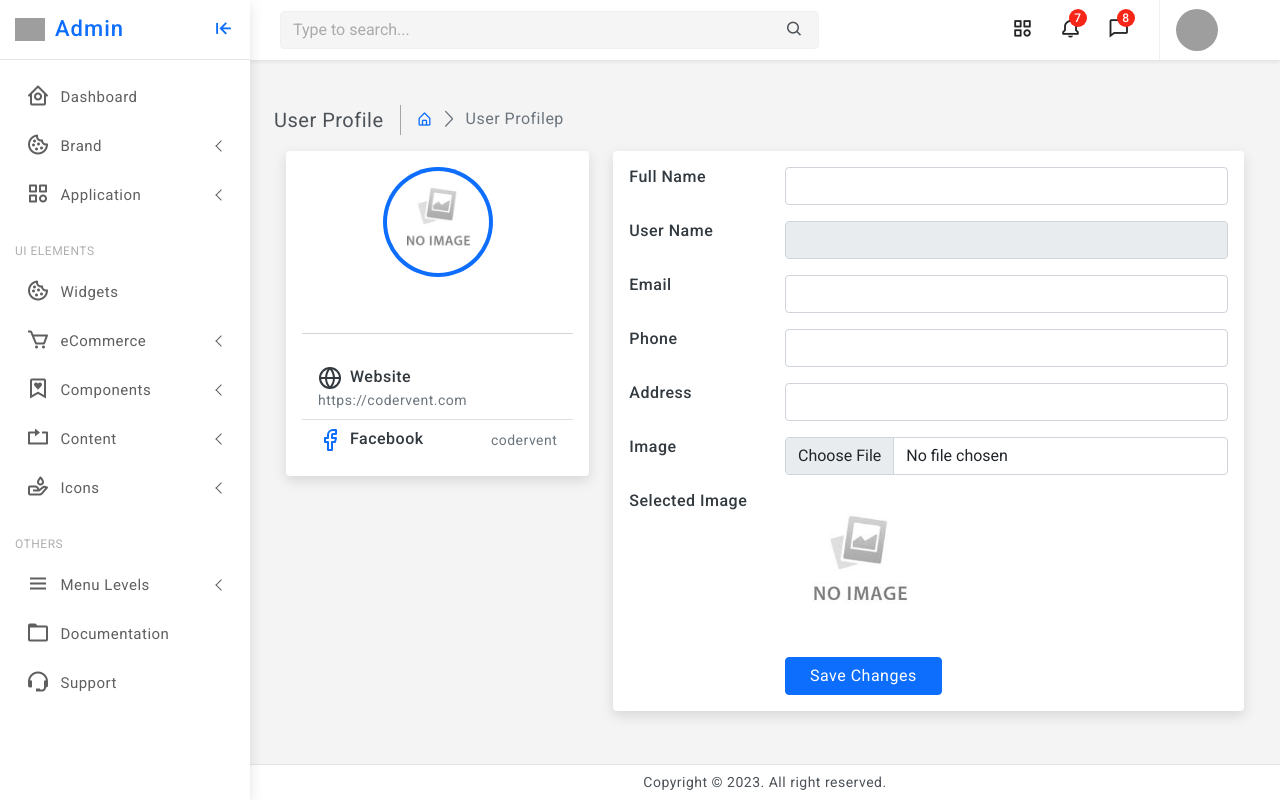
After one commit to monir0153/multivendorEcommerce, a Laravel app: page /admin/profile in a window 1280 px wide. The commit adds this page. Run offline with Laravel 10, Linux system fonts and the light colour scheme; data that the repository does not hold is empty; grey boxes are pictures that could not be loaded.

Commit message:
view admin profile setting & get data , select image in ajax

```diff
--- a/app/Http/Controllers/AdminController.php
+++ b/app/Http/Controllers/AdminController.php
@@ -2,6 +2,7 @@
 
 namespace App\Http\Controllers;
 
+use App\Models\User;
 use Illuminate\Http\RedirectResponse;
 use Illuminate\Http\Request;
 use Illuminate\Support\Facades\Auth;
@@ -23,4 +24,10 @@ class AdminController extends Controller
 
         return redirect('/login');
     }
+    public function AdminProfile()
+    {
+        $id = Auth::user()->id;
+        $user = User::find($id);
+        return view('admin.profile',['user' => $user]);
+    }
 }
--- a/resources/views/admin/body/header.blade.php
+++ b/resources/views/admin/body/header.blade.php
@@ -331,7 +331,7 @@
                     </div>
                 </a>
                 <ul class="dropdown-menu dropdown-menu-end">
-                    <li><a class="dropdown-item" href="javascript:;"><i class="bx bx-user"></i><span>Profile</span></a>
+                    <li><a class="dropdown-item" href="{{route('admin.profile')}}"><i class="bx bx-user"></i><span>Profile</span></a>
                     </li>
                     <li><a class="dropdown-item" href="javascript:;"><i class="bx bx-cog"></i><span>Settings</span></a>
                     </li>
--- /dev/null
+++ b/resources/views/admin/profile.blade.php
@@ -0,0 +1,132 @@
+@extends('admin.dashboard')
+@section('admin')
+<div class="page-content">
+    <!--breadcrumb-->
+    <div class="page-breadcrumb d-none d-sm-flex align-items-center mb-3">
+        <div class="breadcrumb-title pe-3">User Profile</div>
+        <div class="ps-3">
+            <nav aria-label="breadcrumb">
+                <ol class="breadcrumb mb-0 p-0">
+                    <li class="breadcrumb-item"><a href="javascript:;"><i class="bx bx-home-alt"></i></a>
+                    </li>
+                    <li class="breadcrumb-item active" aria-current="page">User Profilep</li>
+                </ol>
+            </nav>
+        </div>
+    </div>
+    <!--end breadcrumb-->
+    <div class="container">
+        <div class="main-body">
+            <div class="row">
+                <div class="col-lg-4">
+                    <div class="card">
+                        <div class="card-body">
+                            <div class="d-flex flex-column align-items-center text-center">
+                                <img src="{{!empty($user->image) ? url('upload/admin_image/'.$user->image) : url('upload/no_image.jpg')}}" alt="Admin" class="rounded-circle p-1 bg-primary" width="110">
+                                <div class="mt-3">
+                                    <h4>{{$user->name}}</h4>
+                                    <p class="text-secondary mb-1">{{$user->email}}</p>
+                                    <p class="text-muted font-size-sm">{{$user->address}}</p>
+                                </div>
+                            </div>
+                            <hr class="my-4" />
+                            <ul class="list-group list-group-flush">
+                                <li class="list-group-item d-flex justify-content-between align-items-center flex-wrap">
+                                    <h6 class="mb-0"><svg xmlns="http://www.w3.org/2000/svg" width="24" height="24" viewBox="0 0 24 24" fill="none" stroke="currentColor" stroke-width="2" stroke-linecap="round" stroke-linejoin="round" class="feather feather-globe me-2 icon-inline"><circle cx="12" cy="12" r="10"></circle><line x1="2" y1="12" x2="22" y2="12"></line><path d="M12 2a15.3 15.3 0 0 1 4 10 15.3 15.3 0 0 1-4 10 15.3 15.3 0 0 1-4-10 15.3 15.3 0 0 1 4-10z"></path></svg>Website</h6>
+                                    <span class="text-secondary">https://codervent.com</span>
+                                </li>
+
+                                <li class="list-group-item d-flex justify-content-between align-items-center flex-wrap">
+                                    <h6 class="mb-0"><svg xmlns="http://www.w3.org/2000/svg" width="24" height="24" viewBox="0 0 24 24" fill="none" stroke="currentColor" stroke-width="2" stroke-linecap="round" stroke-linejoin="round" class="feather feather-facebook me-2 icon-inline text-primary"><path d="M18 2h-3a5 5 0 0 0-5 5v3H7v4h3v8h4v-8h3l1-4h-4V7a1 1 0 0 1 1-1h3z"></path></svg>Facebook</h6>
+                                    <span class="text-secondary">codervent</span>
+                                </li>
+                            </ul>
+                        </div>
+                    </div>
+                </div>
+                <div class="col-lg-8">
+                    <div class="card">
+                        <div class="card-body">
+                            <div class="row mb-3">
+                                <div class="col-sm-3">
+                                    <h6 class="mb-0">Full Name</h6>
+                                </div>
+                                <div class="col-sm-9 text-secondary">
+                                    <input type="text" class="form-control" value="{{$user->name}}" />
+                                </div>
+                            </div>
+                            <div class="row mb-3">
+                                <div class="col-sm-3">
+                                    <h6 class="mb-0">User Name</h6>
+                                </div>
+                                <div class="col-sm-9 text-secondary">
+                                    <input type="text" class="form-control" value="{{$user->username}}" disabled/>
+                                </div>
+                            </div>
+                            <div class="row mb-3">
+                                <div class="col-sm-3">
+                                    <h6 class="mb-0">Email</h6>
+                                </div>
+                                <div class="col-sm-9 text-secondary">
+                                    <input type="text" class="form-control" value="{{$user->email}}" />
+                                </div>
+                            </div>
+                            <div class="row mb-3">
+                                <div class="col-sm-3">
+                                    <h6 class="mb-0">Phone</h6>
+                                </div>
+                                <div class="col-sm-9 text-secondary">
+                                    <input type="text" class="form-control" value="{{$user->phone}}" />
+                                </div>
+                            </div>
+                            <div class="row mb-3">
+                                <div class="col-sm-3">
+                                    <h6 class="mb-0">Address</h6>
+                                </div>
+                                <div class="col-sm-9 text-secondary">
+                                    <input type="text" class="form-control" value="{{$user->address}}" />
+                                </div>
+                            </div>
+                            <div class="row mb-3">
+                                <div class="col-sm-3">
+                                    <h6 class="mb-0">Image</h6>
+                                </div>
+                                <div class="col-sm-9 text-secondary">
+                                    <input type="file" class="form-control" name="" id="image"/>
+                                </div>
+                            </div>
+                            <div class="row mb-3">
+                                <div class="col-sm-3">
+                                    <h6 class="mb-0">Selected Image</h6>
+                                </div>
+                                <div class="col-sm-9 text-secondary">
+                                    <img id="showImage" src="{{!empty($user->image) ? url('upload/admin_image/'.$user->image) : url('upload/no_image.jpg')}}" alt="" width="150px">
+                                </div>
+                            </div>
+                            <div class="row">
+                                <div class="col-sm-3"></div>
+                                <div class="col-sm-9 text-secondary">
+                                    <input type="button" class="btn btn-primary px-4" value="Save Changes" />
+                                </div>
+                            </div>
+                        </div>
+                    </div>
+
+                </div>
+            </div>
+        </div>
+    </div>
+</div>
+<script src="https://ajax.googleapis.com/ajax/libs/jquery/3.6.4/jquery.min.js"></script>
+<script type="text/javascript">
+    $(document).ready(function(){
+        $('#image').change(function(e){
+            const reader = new FileReader();
+            reader.onload = function(e){
+                $('#showImage').attr('src',e.target.result);
+            }
+            reader.readAsDataURL(e.target.files['0']);
+        });
+    });
+</script>
+@endsection
--- a/routes/web.php
+++ b/routes/web.php
@@ -36,6 +36,7 @@ require __DIR__.'/auth.php';
 Route::prefix('admin')->group(function () {
     Route::get('dashboard', [AdminController::class, 'AdminDashboard']);
     Route::get('logout', [AdminController::class, 'AdminDestroy']);
+    Route::get('profile', [AdminController::class, 'AdminProfile'])->name('admin.profile');
 });
 
 //========Vendor Dashboard========
```
Also changed, not shown: public/upload/no_image.jpg (added).
